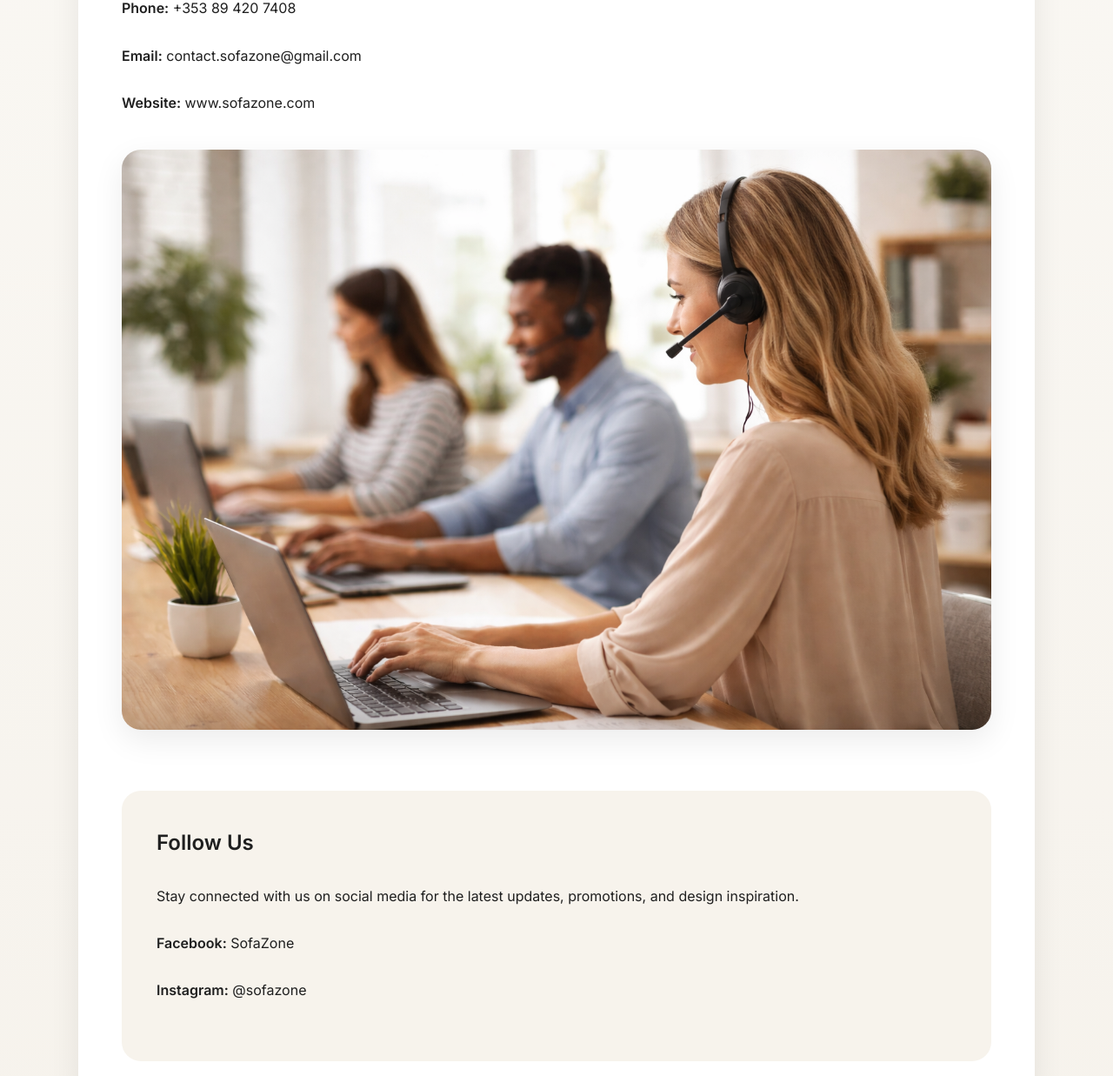
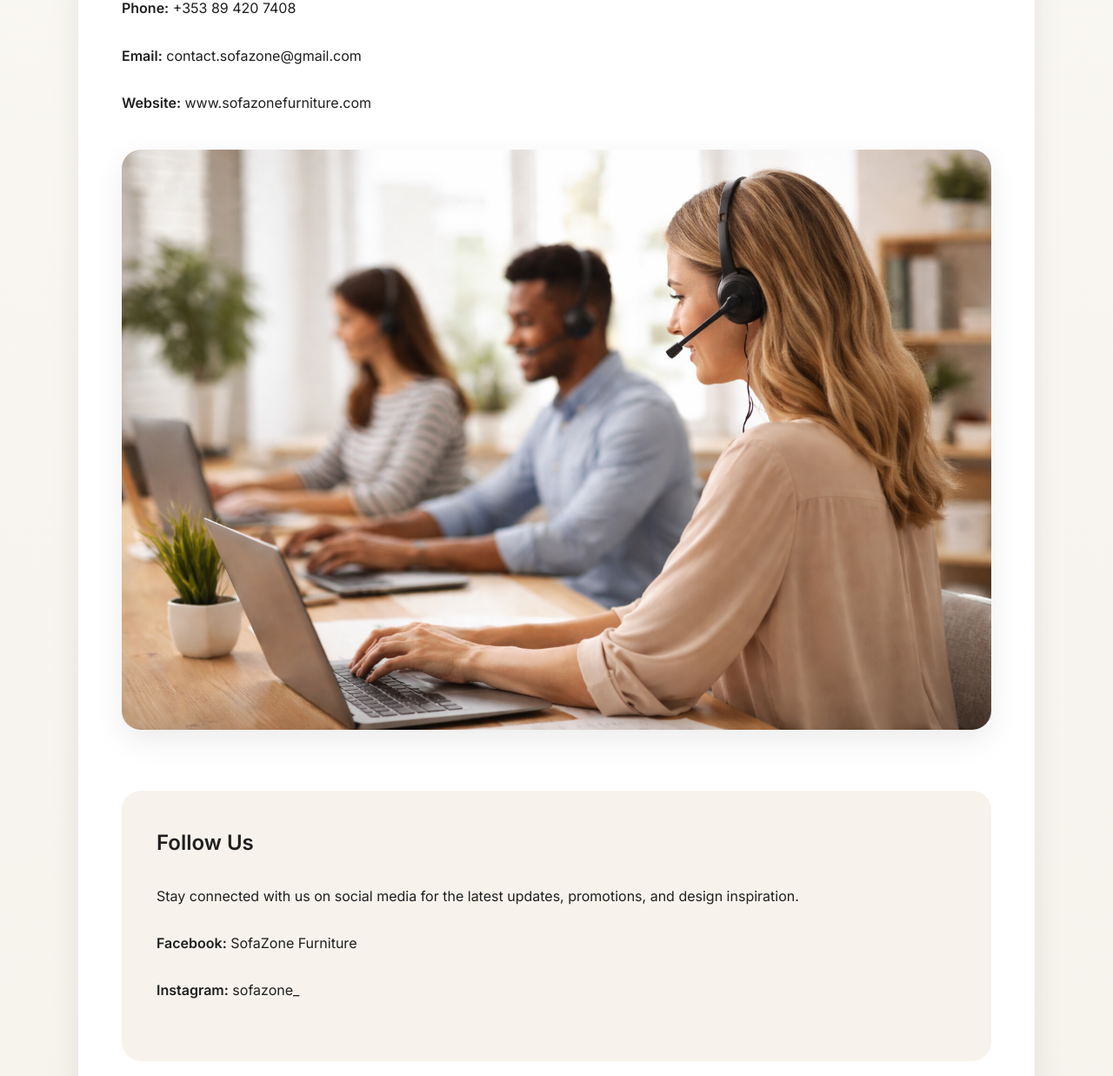
Before and after one commit to lauratalar7-stack/sofa-zone, a Flask app: page /contact in a window 1280 px wide. Shown: the part 1287-2524 px from the top of the page at 87% size. Run offline with Flask 3, Linux system fonts and the light colour scheme.

Commit message:
Updated products

```diff
--- a/templates/contact.html
+++ b/templates/contact.html
@@ -50,7 +50,7 @@
         <br>
         <p><strong>Email:</strong> contact.sofazone@gmail.com</p>
         <br>
-        <p><strong>Website:</strong> www.sofazone.com</p>
+        <p><strong>Website:</strong> www.sofazonefurniture.com</p>
       </div>
 
       <div class="details-right">
@@ -64,9 +64,9 @@
     <br>
     <p>Stay connected with us on social media for the latest updates, promotions, and design inspiration.</p>
     <br>
-    <p><strong>Facebook:</strong> SofaZone</p>
+    <p><strong>Facebook:</strong> SofaZone Furniture</p>
     <br>
-    <p><strong>Instagram:</strong> @sofazone</p>
+    <p><strong>Instagram:</strong> sofazone_</p>
     <br>
   </div>
 </section>
```
